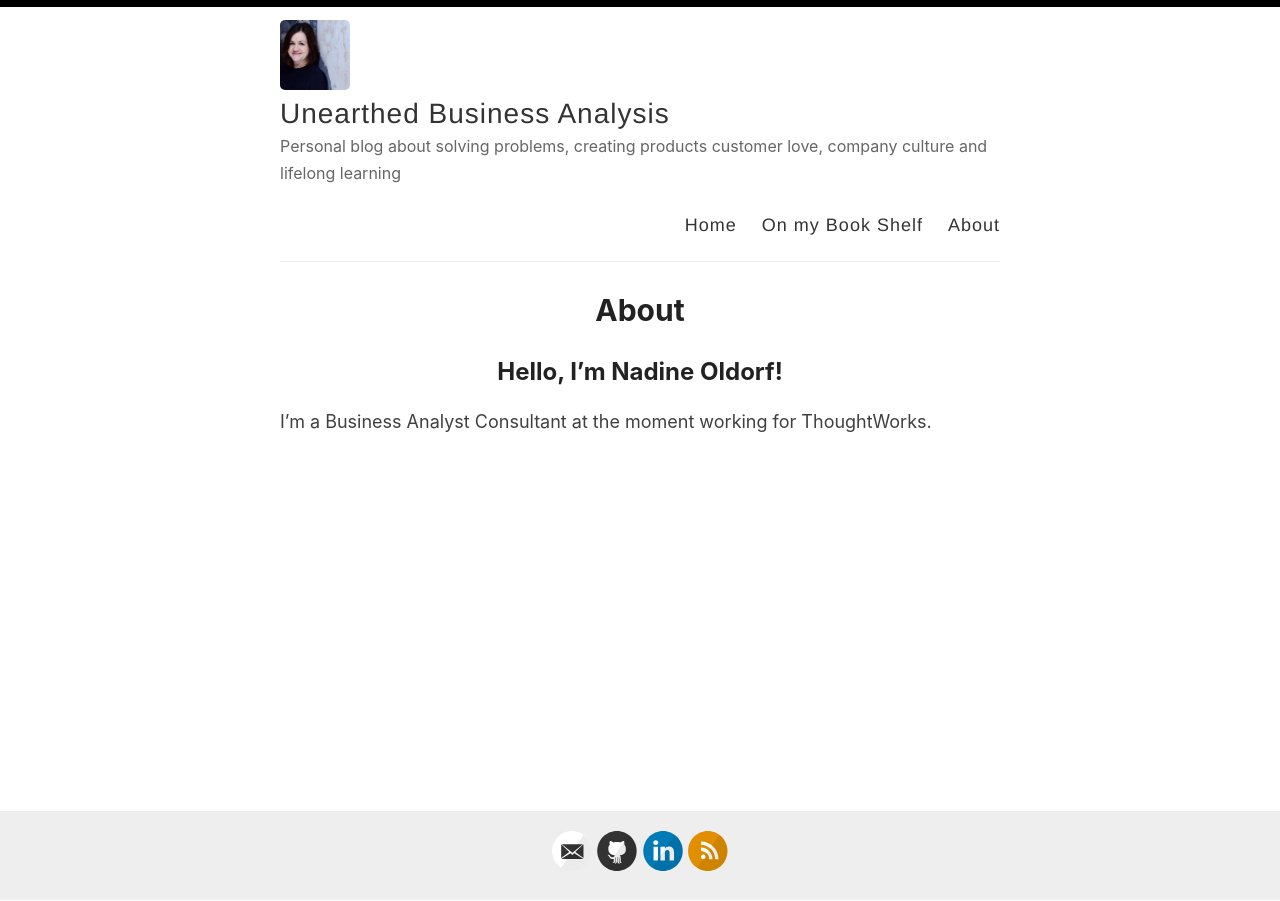
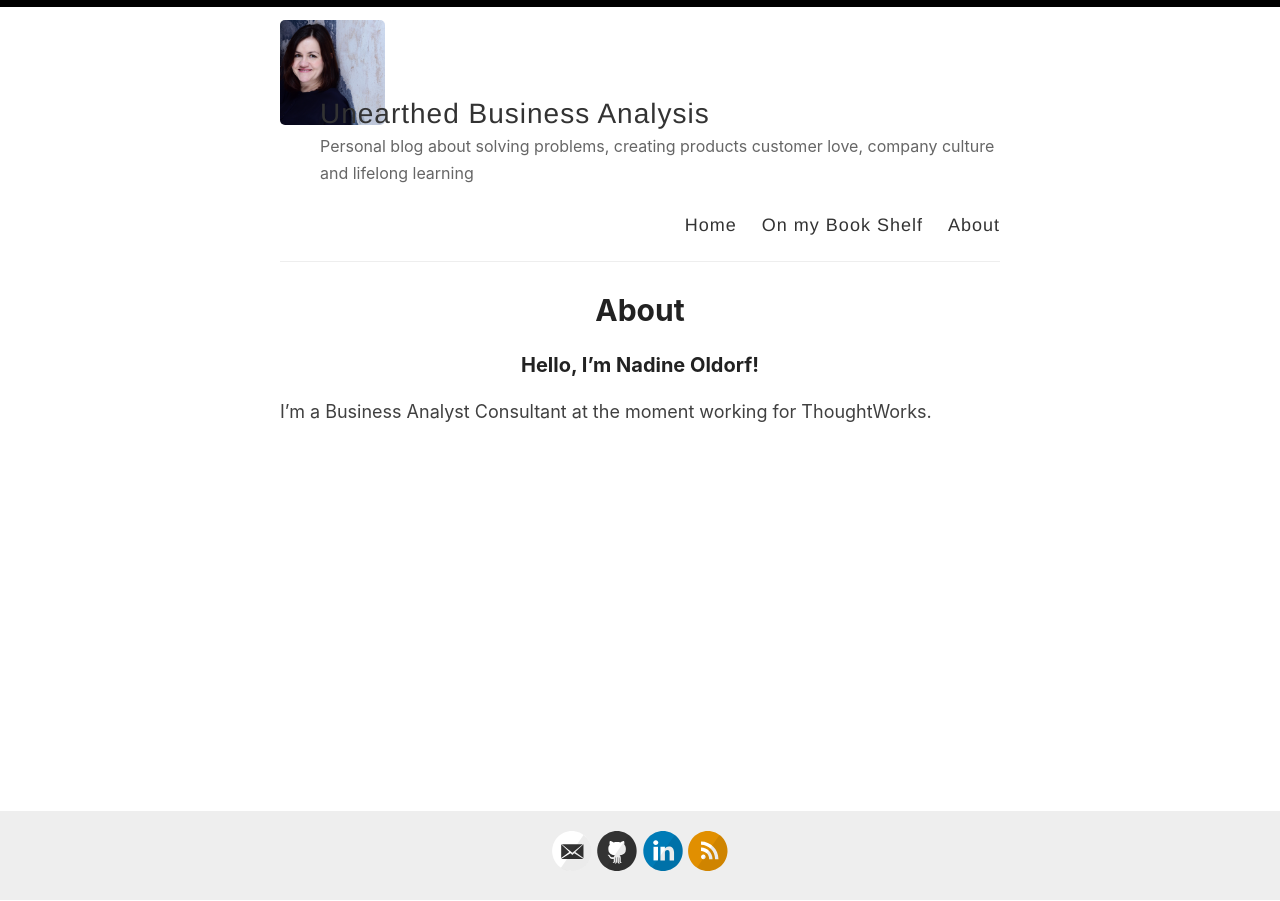
Before and after one commit to noldorf/unearthedBA, a Jekyll site: the page built from _pages/about.md, in a window 1280 px wide. Built offline with Jekyll 4.4.1, drawn with Linux system fonts in a browser that asks for light colours.

Commit message:
Adjust styling

```diff
--- a/_pages/about.md
+++ b/_pages/about.md
@@ -4,6 +4,6 @@ permalink: /about/
 title: About
 ---
 
-## Hello, I'm Nadine Oldorf!
+### Hello, I'm Nadine Oldorf!
 
 I'm a Business Analyst Consultant at the moment working for ThoughtWorks.
--- a/assets/style.scss
+++ b/assets/style.scss
@@ -215,7 +215,7 @@ strong, b {
 }
 
 img {
-  max-width: 100%;
+  max-width: 150%;
 }
 
 p > img {
@@ -305,7 +305,7 @@ p > img {
 }
 
 .site-name {
-  margin: 0;
+  margin: 0 0 0 40px;
   color: $darkGray;
   font-family: $helveticaNeue;
   font-weight: 300;
@@ -315,11 +315,12 @@ p > img {
 
   @include mobile {
     text-align: center;
+    margin: 40px 0 0 0;
   }
 }
 
 .site-description {
-  margin: -5px 0 0 0;
+  margin: -5px 0 0 40px;
   color: $gray;
   font-size: 16px;
 
```
